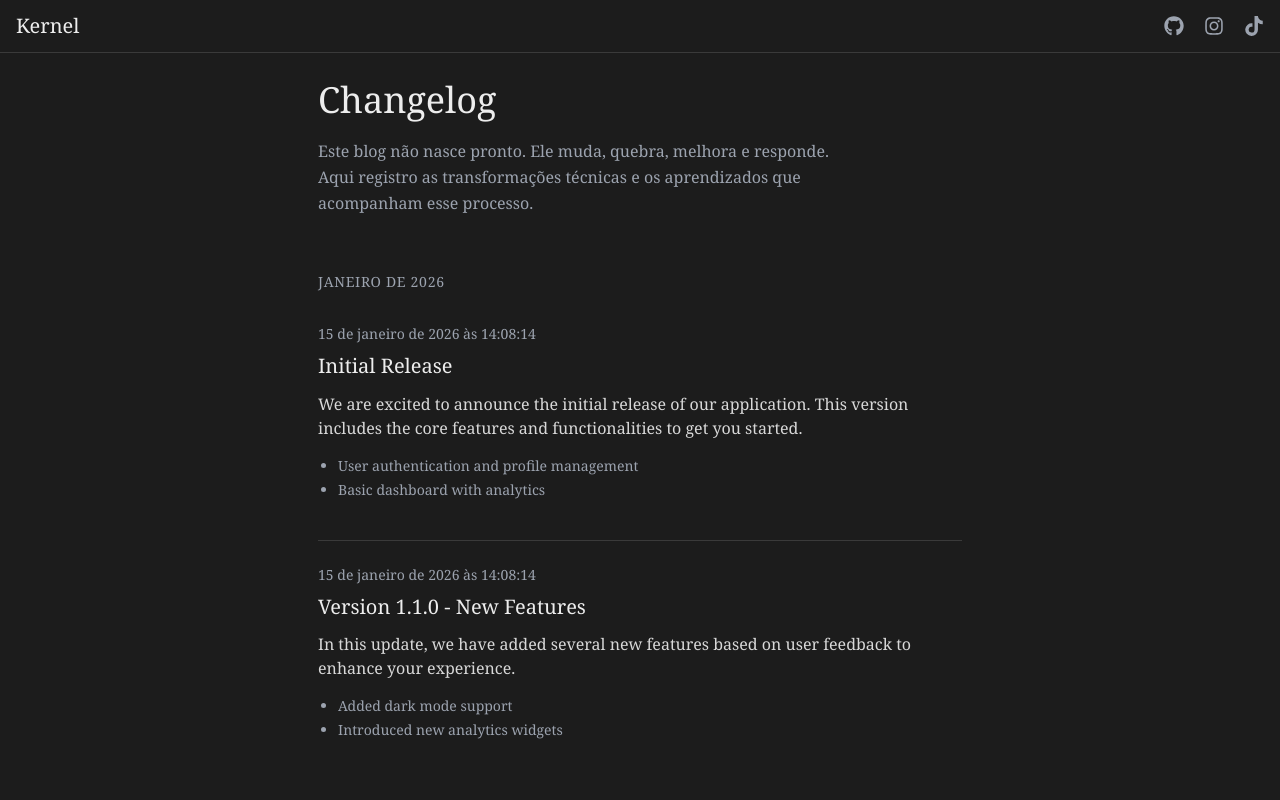
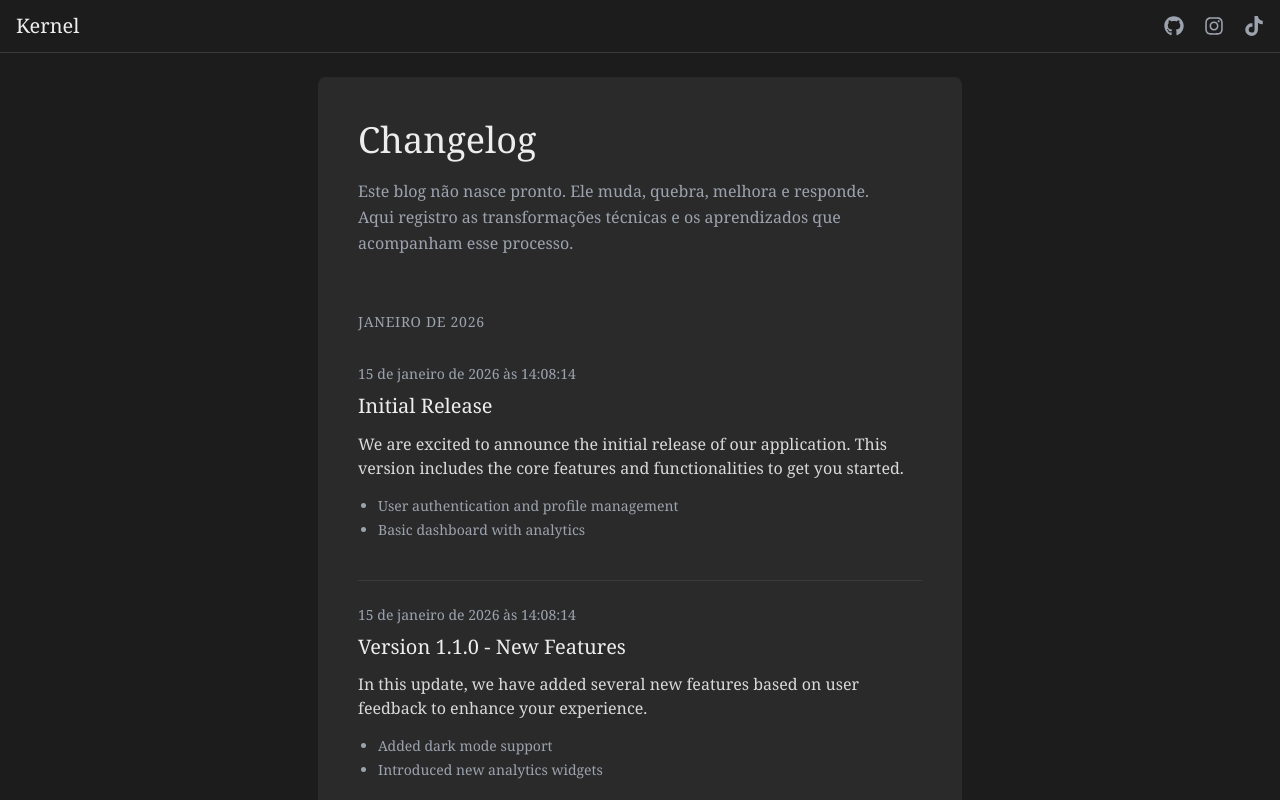
Before and after one commit to Kotige/cdh, a React (Vite) app: page /changelog in a window 1280 px wide. Shown: the top 800 px of the page. Built offline with nearby package versions, Linux system fonts and the light colour scheme; a web font is replaced by a local one.

Commit message:
fix: style changelog page

```diff
--- a/src/pages/ChangelogPage/index.jsx
+++ b/src/pages/ChangelogPage/index.jsx
@@ -16,6 +16,15 @@ export default function Changelog() {
 
             <div className="bg-bg-main">
                 <ReadingLayout>
+                    <div
+                        className="
+                            bg-bg-surface
+                            rounded-lg
+                            px-6 py-10
+                            md:px-10
+                            max-w-3xl
+                            mx-auto
+                    ">
                         <ChangelogHeader />
                     {changelogData.map((group, index) => (
                         <div key={index}>
@@ -31,6 +40,7 @@ export default function Changelog() {
                     ))}
 
                     <ChangelogFooter />
+                    </div>
             </ReadingLayout>
             </div>
 
```
Lines whose indentation alone changed are shown as unchanged.
